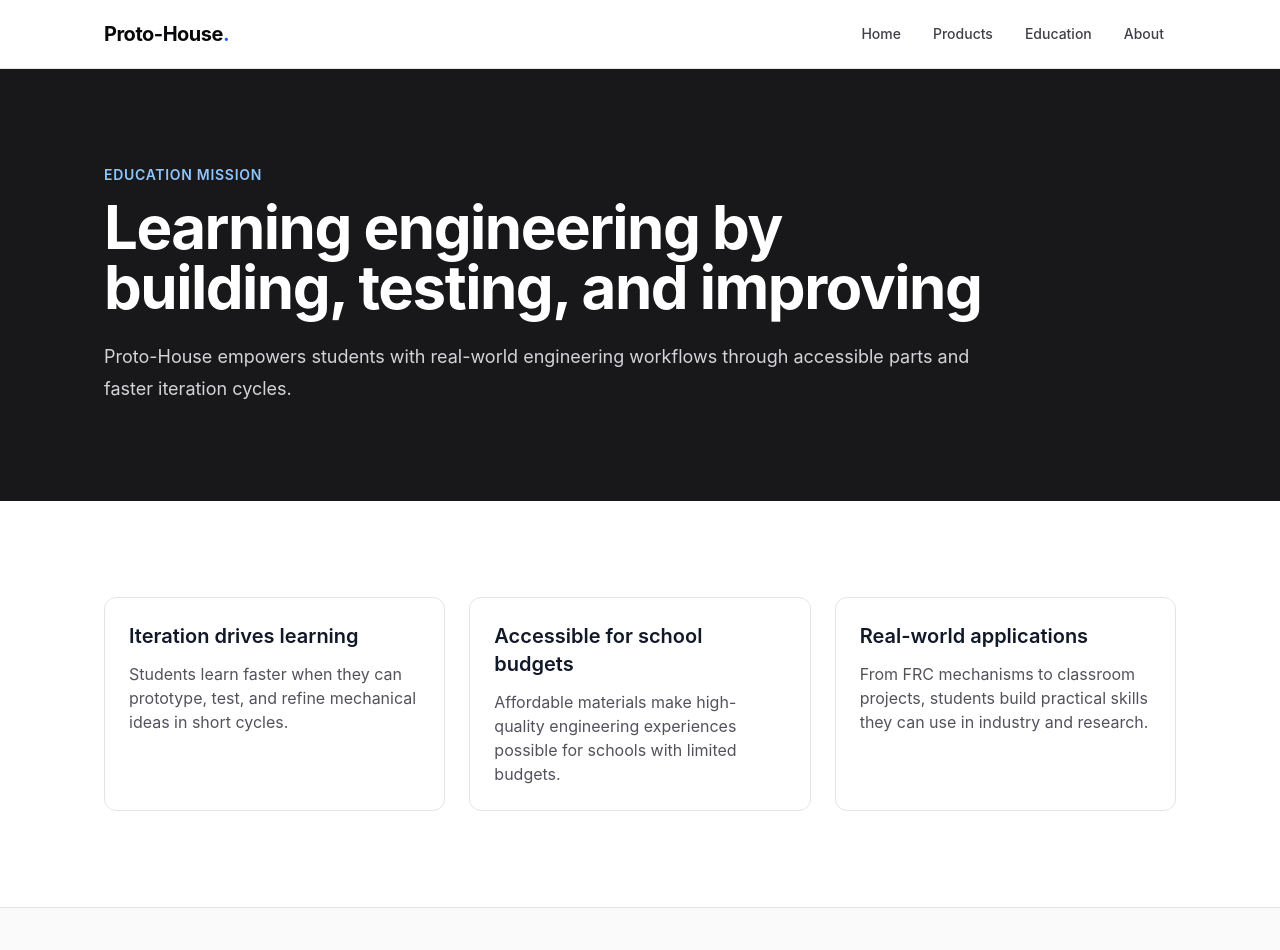
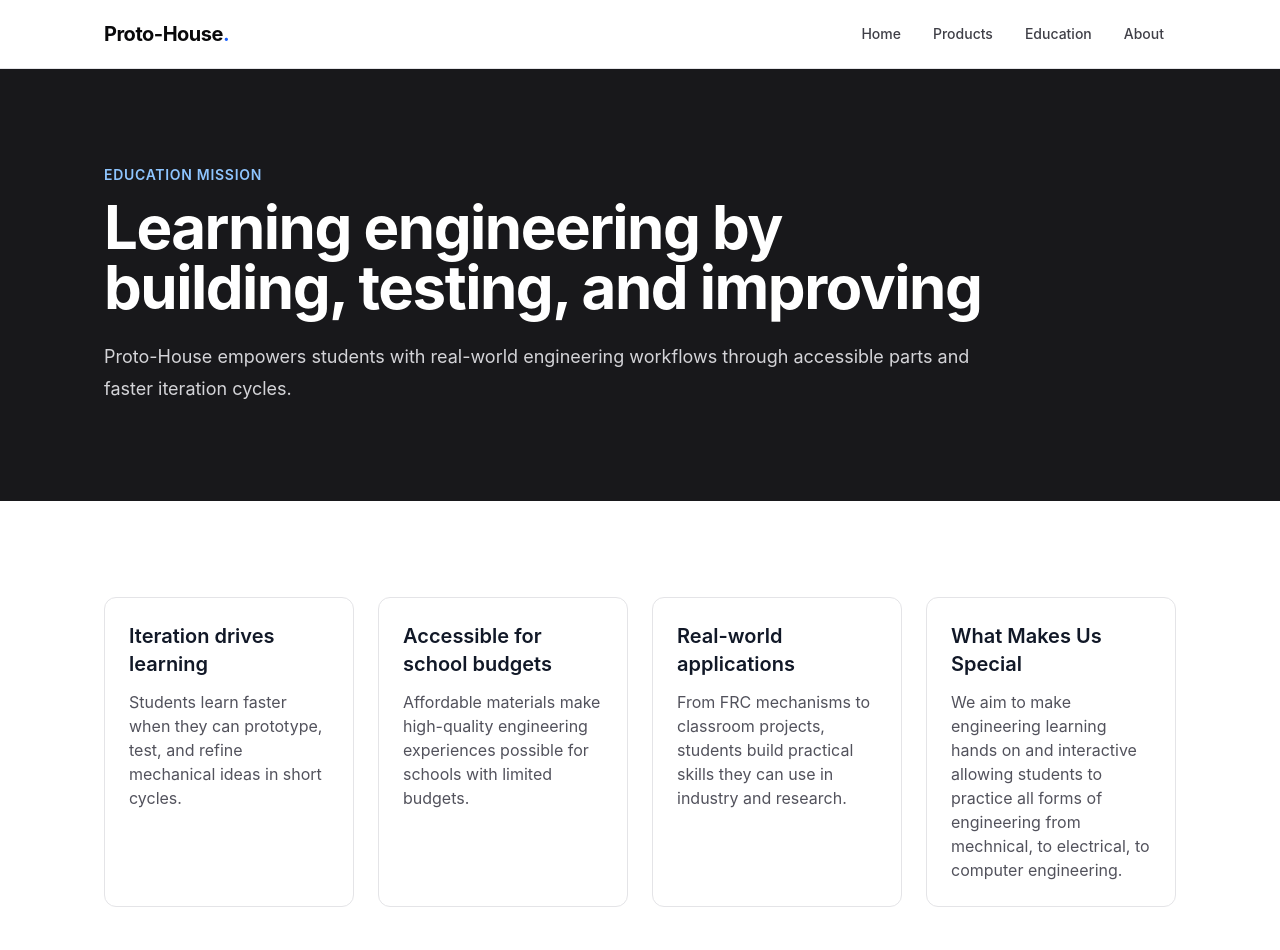
Before and after one commit to Proto-House/Website, a Next.js app: page /education in a window 1280 px wide. Shown: the top 950 px of the page. Built offline with nearby package versions, Linux system fonts and the light colour scheme.

Commit message:
I added the "What Makes Us Special" tab in education

```diff
--- a/app/education/page.js
+++ b/app/education/page.js
@@ -20,7 +20,7 @@
         </div>
       </Section>
       <Section>
-        <div className="grid gap-6 md:grid-cols-3">
+        <div className="grid gap-6 md:grid-cols-4">
           <article className="rounded-xl border border-zinc-200 p-6">
             <h2 className="text-xl font-semibold">Iteration drives learning</h2>
             <p className="mt-3 text-zinc-600">
@@ -39,6 +39,12 @@
               From FRC mechanisms to classroom projects, students build practical skills they can use in industry and research.
             </p>
           </article>
+          <article className="rounded-xl border border-zinc-200 p-6">
+            <h2 className="text-xl font-semibold">What Makes Us Special</h2>
+            <p className="mt-3 text-zinc-600">
+              We aim to make engineering learning hands on and interactive allowing students to practice all forms of engineering from mechnical, to electrical, to computer engineering.
+            </p>
+          </article>
         </div>
       </Section>
     </>
```
Also changed, not shown: 1 other file (tests, documents, lock files or other folders).
